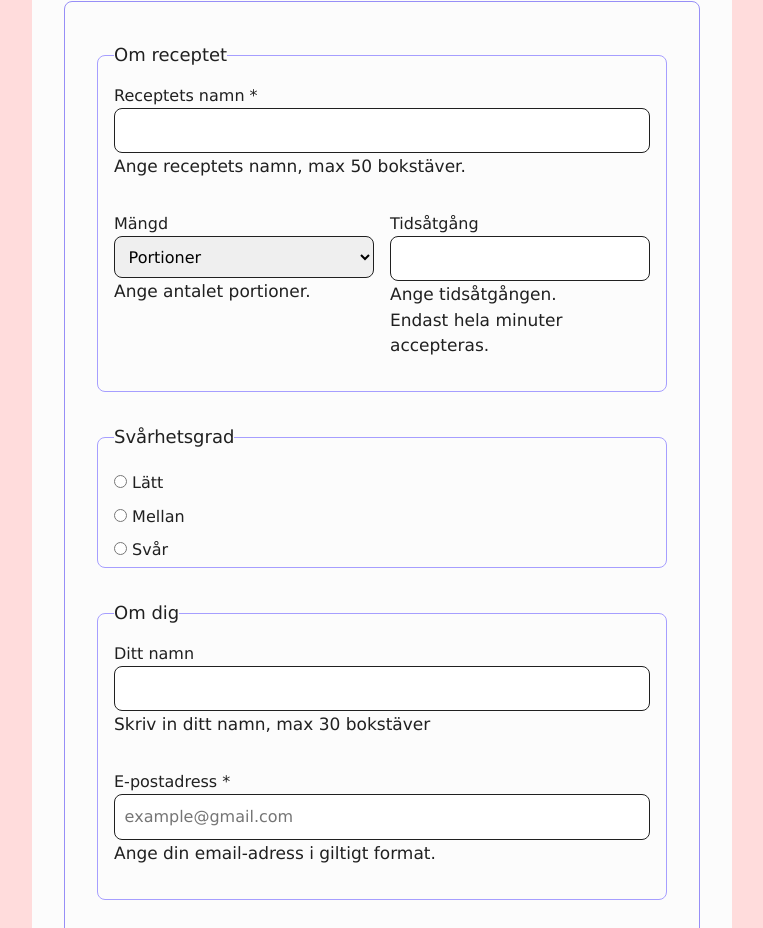
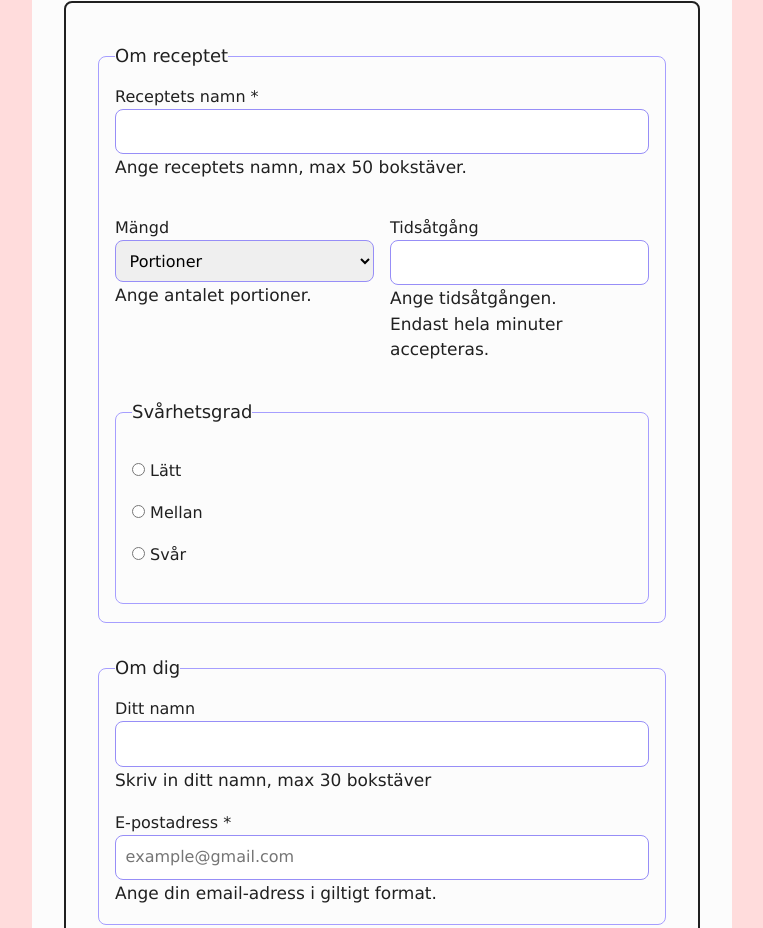
Before and after one commit to AnnaKarinRonnegard/ReceptSajt, a plain HTML site: page ReceptForm/index.html in a window 1280 px wide. Shown: the part 414-1342 px from the top of the page, without its empty margins (258-1021 px from the left). Drawn offline with Linux system fonts and the light colour scheme.

Commit message:
Bättre fieldset form + role radiogroup

```diff
--- a/ReceptForm/index.html
+++ b/ReceptForm/index.html
@@ -27,7 +27,7 @@
             är obligatoriska.</h4>
         <form action="" method="get">
             <div class="form-div">
-                <fieldset>
+                <fieldset class="fieldset1">
                     <legend>
                         <h4>Om receptet</h4>
                     </legend>
@@ -56,10 +56,7 @@
                             <p>Endast hela minuter accepteras.</p>
                         </div>
                     </div>
-
-                </fieldset>
-
-                <fieldset>
+                <fieldset role="radiogroup">
                     <legend>
                         <h4>Svårhetsgrad</h4>
                     </legend>
@@ -75,9 +72,10 @@
                         <input type="radio" id="advanced-id" name="difficulty-level" value="advanced">
                         <label for="advanced-id">Svår</label>
                     </div>
+                    </fieldset>
                 </fieldset>
 
-                <fieldset>
+                <fieldset class="fieldset2">
                     <legend>
                         <h4>Om dig</h4>
                     </legend>
@@ -94,7 +92,7 @@
                     </div>
                 </fieldset>
 
-                <fieldset>
+                <fieldset class="fieldset3">
                     <legend>
                         <h4>Receptet</h4>
                     </legend>
--- a/ReceptForm/style.css
+++ b/ReceptForm/style.css
@@ -1,9 +1,11 @@
 :root {
   /*** padding ***/
   --p-space-medium: 2rem;
+  --p-space-small: 1.125rem;
   /*** margin ***/
   --m-space-large: 4rem;
   --m-space-medium: 2rem;
+  --m-space-small: 1.125rem;
   /*** font-size ***/
   --fs-large: 1.5rem;
   /*** color ***/
@@ -72,7 +74,7 @@ form {
 .form-div {
   padding-inline: var(--p-space-medium);
   padding-block: 0.5rem;
-  border: solid 0.05rem var(--AK-blue);
+  border: solid 0.125rem var(--AK-black);
   border-radius: 0.5rem;
 }
 
@@ -88,14 +90,6 @@ form {
     width: 100%;
     grid-row-start: 1;
   }
-}
-
-div {
-  padding-block: var(--m-space-medium);
-}
-
-.div-radio {
-  padding-block: 0.3rem;
 }
 
 label {
@@ -116,16 +110,28 @@ select,
 textarea {
   width: 100%;
   padding: 0.6rem;
-  border: 0.0625rem solid var(--AK-black);
+  border: 0.0625rem solid var(--AK-blue);
   border-radius: 0.5rem;
 }
 
 fieldset {
   margin-block-start: var(--m-space-medium);
-  border: 0.1rem solid oklch(from var(--AK-blue) 75% c h);
+  border: 0.09rem solid oklch(from var(--AK-blue) 75% c h);
   border-radius: 0.5rem;
   padding-inline: 1rem;
   padding-block-start: 1rem;
+  div {
+    margin-block: var(--m-space-small);
+  }
+}
+
+fieldset[role="radiogroup"] {
+  border: 0.045rem solid oklch(from var(--AK-blue) 75% c h);
+  margin-block: var(--m-space-small);
+  padding-block-end: var(--p-space-small);
+  div {
+    margin-block: var(--m-space-small);
+  }
 }
 
 button {
```
Also changed, not shown: images/Gullvivor.jpg (added).
